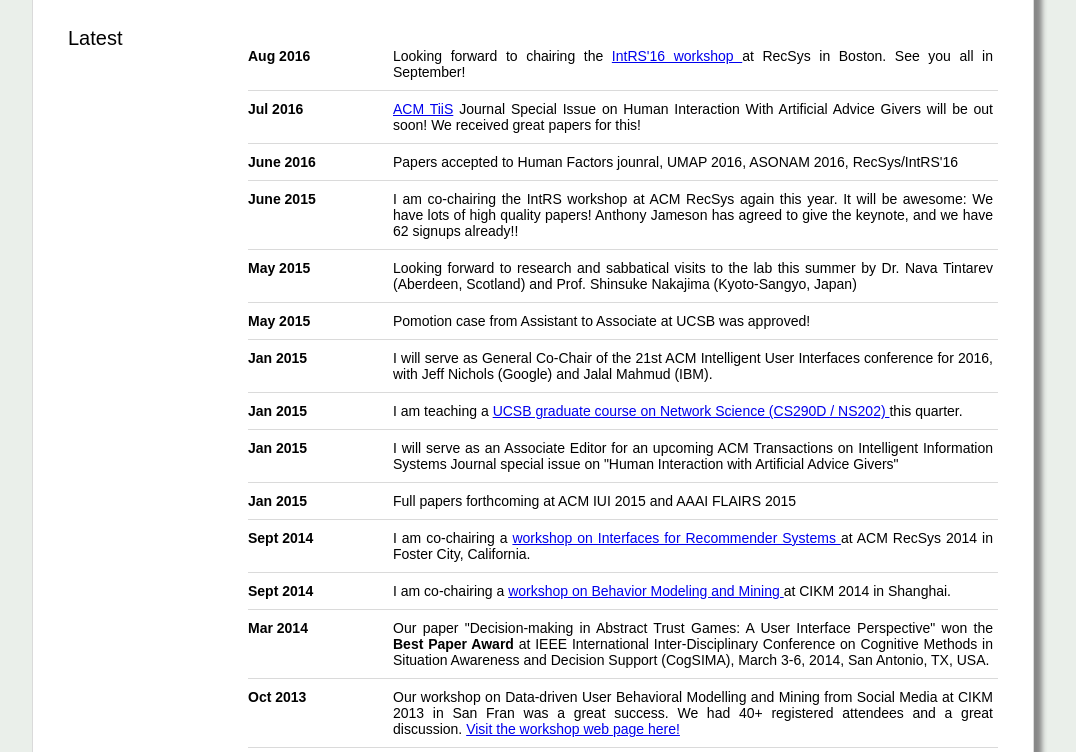
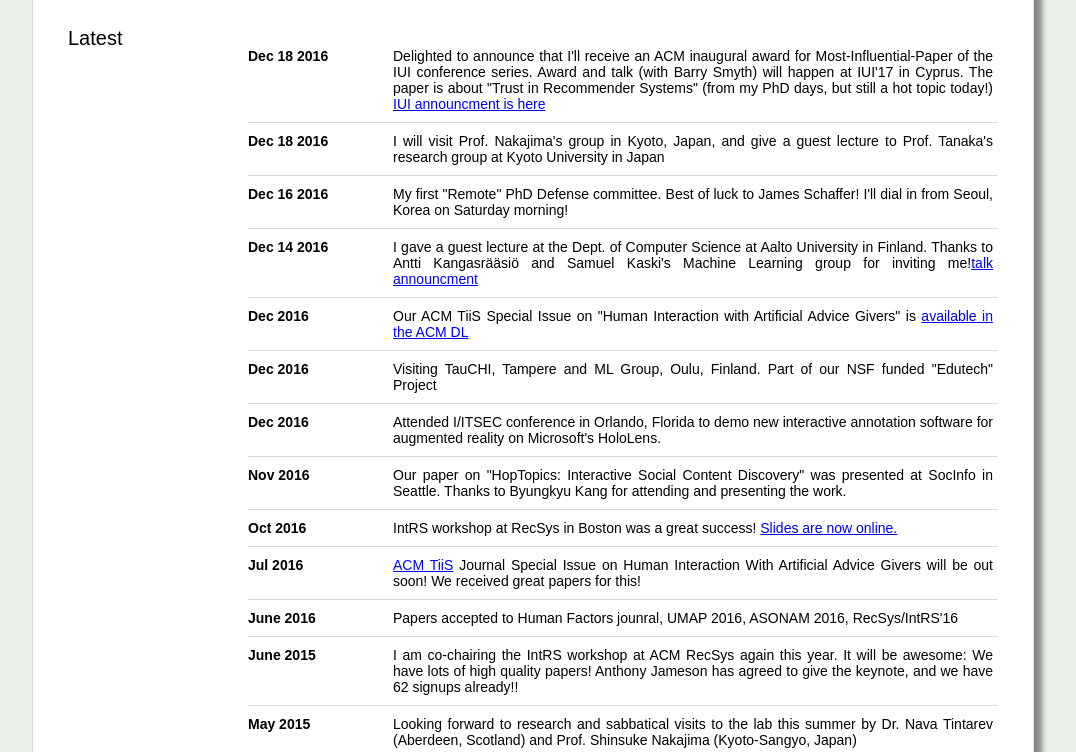
Before and after one commit to johnodonovan/personal-webpage, a plain HTML site: page index.html in a window 1280 px wide. Shown: the part 536-1288 px from the top of the page, without its empty margins (108-1184 px from the left). Drawn offline with Linux system fonts and the light colour scheme.

Commit message:
news updates  dec

```diff
--- a/index.html
+++ b/index.html
@@ -125,14 +125,99 @@
 				<ul>
 
 					<!-- NEWS 1 -->
-<li class="news_list">
+			<li class="news_list">
 						<article>
-							<span class="date_news">Aug 2016</span>
-							<span class="news_news">Looking forward to chairing the <a href="https://recsys.acm.org/recsys16/intrs/">IntRS'16 workshop </a> at RecSys in Boston.  See you all in September!
+							<span class="date_news">Dec 18 2016</span>
+							<span class="news_news">Delighted to announce that I'll receive an ACM inaugural award for Most-Influential-Paper of the IUI conference series.  Award and talk (with Barry Smyth) will happen at IUI'17 in Cyprus.  The paper is about "Trust in Recommender Systems" (from my PhD days, but still a hot topic today!)  <a href="http://iui.acm.org/2017/">IUI announcment is here</a>
 							 </span>
 						</span>
-
-
+					</article>
+					<div class="clear"></div>
+					<section class="article_line"></section>
+				</li>
+			</li>
+			<li class="news_list">
+						<article>
+							<span class="date_news">Dec 18 2016</span>
+							<span class="news_news">I will visit Prof. Nakajima's group in Kyoto, Japan, and give a guest lecture to Prof. Tanaka's research group at Kyoto University in Japan <a href="http://cs.aalto.fi/en/current/events/2016-12-12-002/"></a>
+							 </span>
+						</span>
+					</article>
+					<div class="clear"></div>
+					<section class="article_line"></section>
+				</li>
+			</li>
+			<li class="news_list">
+						<article>
+							<span class="date_news">Dec 16 2016</span>
+							<span class="news_news">My first "Remote" PhD Defense committee.  Best of luck to James Schaffer!  I'll dial in from Seoul, Korea on Saturday morning!
+							 </span>
+						</span>
+					</article>
+					<div class="clear"></div>
+					<section class="article_line"></section>
+				</li>
+			</li>
+			<li class="news_list">
+						<article>
+							<span class="date_news">Dec 14 2016</span>
+							<span class="news_news">I gave a guest lecture at the Dept. of Computer Science at Aalto University in Finland.  Thanks to Antti Kangasrääsiö and Samuel Kaski's Machine Learning group for inviting me!<a href="http://cs.aalto.fi/en/current/events/2016-12-12-002/">talk announcment</a>
+							 </span>
+						</span>
+					</article>
+					<div class="clear"></div>
+					<section class="article_line"></section>
+				</li>
+			</li>
+			<li class="news_list">
+						<article>
+							<span class="date_news">Dec 2016</span>
+							<span class="news_news">Our ACM TiiS Special Issue on "Human Interaction with Artificial Advice Givers" is  <a href="http://dl.acm.org/citation.cfm?id=3015563">available in the ACM DL</a>
+							 </span>
+						</span>
+					</article>
+					<div class="clear"></div>
+					<section class="article_line"></section>
+				</li>
+			</li>
+			<li class="news_list">
+						<article>
+							<span class="date_news">Dec 2016</span>
+							<span class="news_news">Visiting TauCHI, Tampere and ML Group, Oulu, Finland.  Part of our NSF funded "Edutech" Project
+							 </span>
+						</span>
+					</article>
+					<div class="clear"></div>
+					<section class="article_line"></section>
+				</li>
+			</li>
+			<li class="news_list">
+						<article>
+							<span class="date_news">Dec 2016</span>
+							<span class="news_news">Attended I/ITSEC conference in Orlando, Florida to demo new interactive annotation software for augmented reality on Microsoft's HoloLens.
+							 </span>
+						</span>
+					</article>
+					<div class="clear"></div>
+					<section class="article_line"></section>
+				</li>
+				<li class="news_list">
+						<article>
+							<span class="date_news">Nov 2016</span>
+							<span class="news_news">Our paper on "HopTopics: Interactive Social Content Discovery" was presented at SocInfo in Seattle.   Thanks to Byungkyu Kang for attending and presenting the work.
+							 </span>
+						</span>
+					</article>
+					<div class="clear"></div>
+					<section class="article_line"></section>
+				</li>
+			</li>
+			<li class="news_list">
+						<article>
+							<span class="date_news">Oct 2016</span>
+							<span class="news_news">IntRS workshop at RecSys in Boston was a great success! <a href="https://recsys.acm.org/recsys16/intrs/"> Slides are now online.</a>
+							 </span>
+						</span>
 					</article>
 					<div class="clear"></div>
 					<section class="article_line"></section>
```
